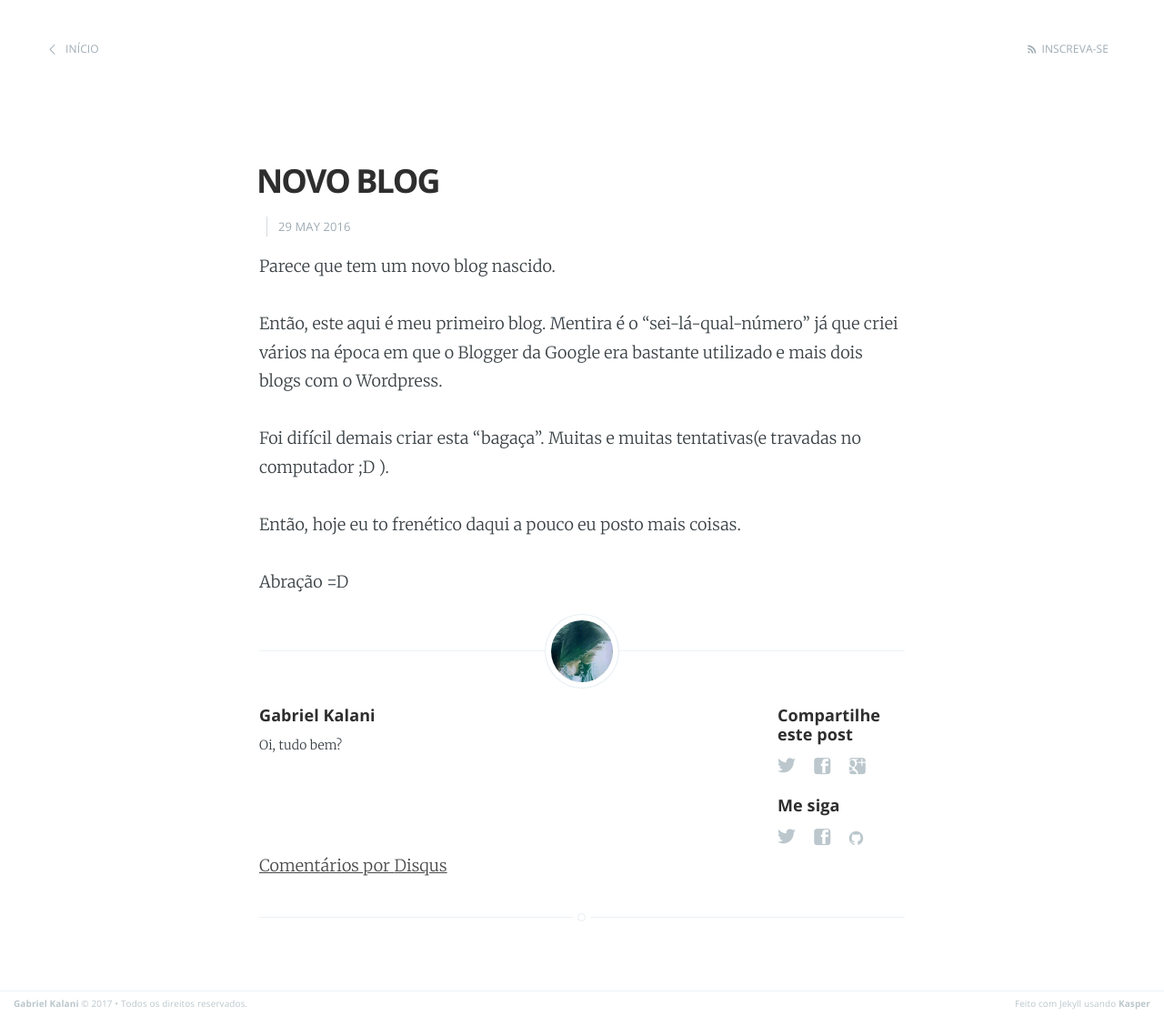
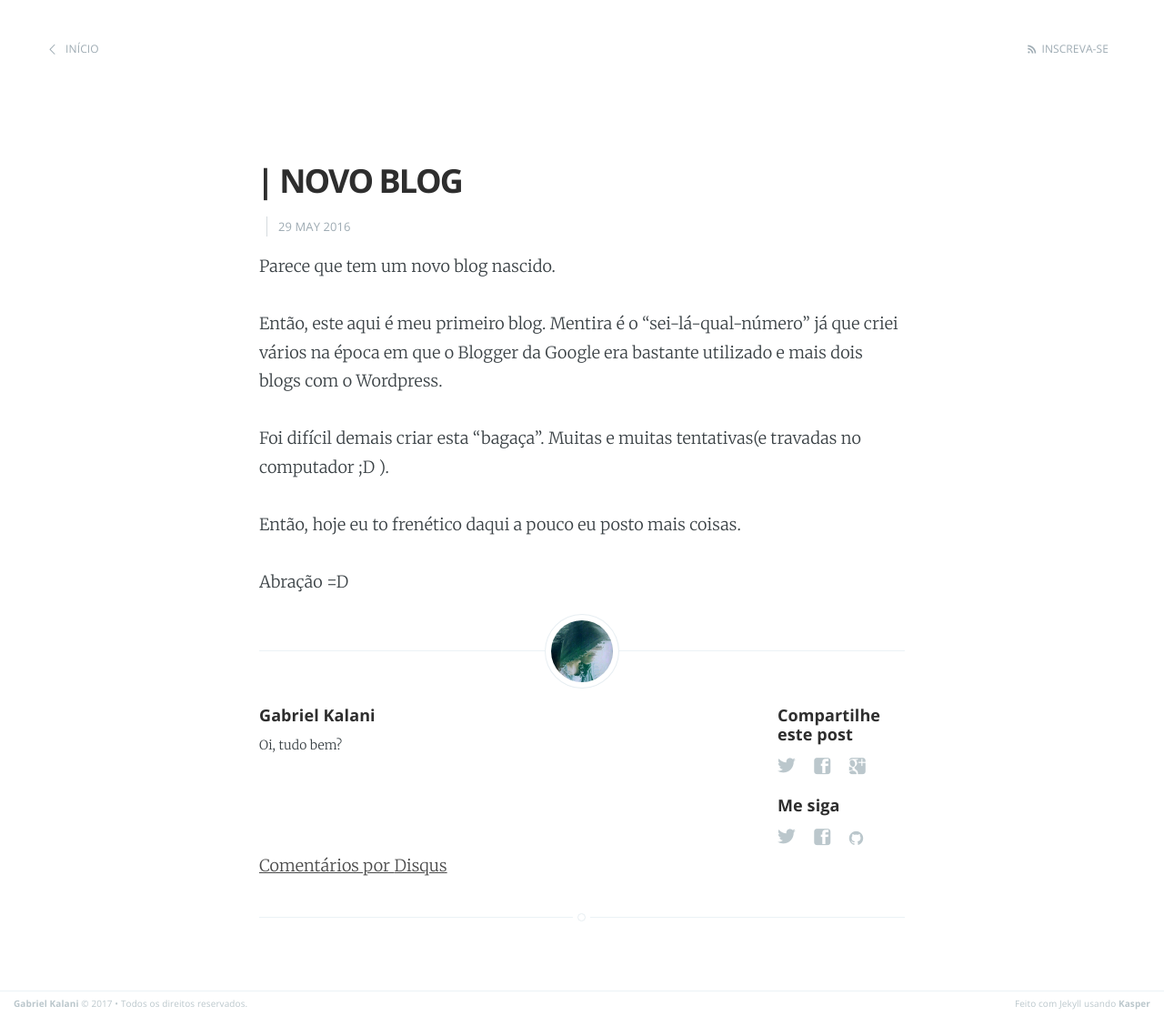
Before and after one commit to gkal19/blog, a Jekyll site: the page built from _posts/2016-05-29-novo-blog.markdown, in a window 1280 px wide. Shown: the whole page at 91% size. Built offline with Jekyll 4.4.1, drawn with Linux system fonts in a browser that asks for light colours; nearby versions of some CDN libraries; comment, search, counter and statistics services are not loaded.

Commit message:
novo layout para os posts

```diff
--- a/_layouts/post.html
+++ b/_layouts/post.html
@@ -20,7 +20,7 @@
     <article class="post">
 
         <header class="post-header">
-            <h1 class="post-title">{{ page.title }}</h1>
+            <h1 class="post-title">{{ post.title }} | {{ page.title }}</h1>
             <section class="post-meta">
                 <time class="post-date" datetime="{{ page.date | date:"%Y-%m-%d" }}">{{ page.date | date_to_string }}</time>
                 {% if page.categories.size > 0 %}
```
